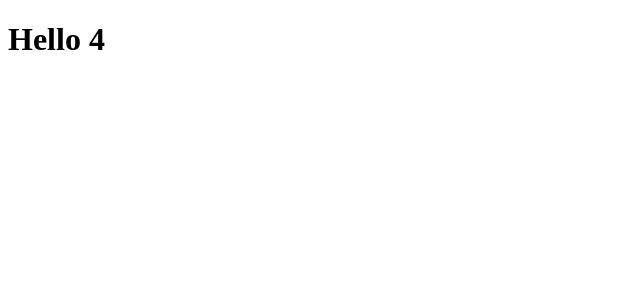
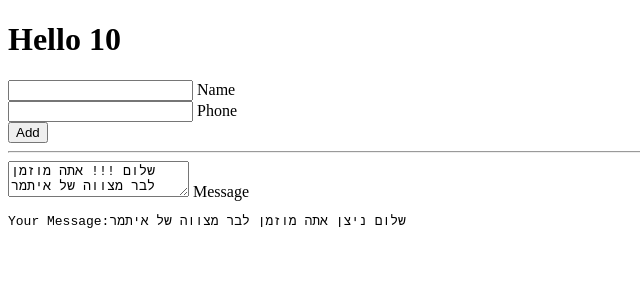
Before and after one commit to nitzan63/swm, a React (Vite) app: page / in a window 1280 px wide. Shown: the top 300 px of the page, without its empty margins (0-640 px from the left). Built offline with nearby package versions, Linux system fonts and the light colour scheme; the HTML template or start-up script is replaced by a standard one.

Commit message:
progress done

```diff
--- a/src/App.tsx
+++ b/src/App.tsx
@@ -1,10 +1,65 @@
+import { useState } from "react";
+
 function App() {
+  const [name, setName] = useState("");
+  const [phone, setPhone] = useState("");
+  const [arr, setArr] = useState<({name:string,phone:string})[]>([]);
+  const [message, setMessage] = useState("שלום !!! אתה מוזמן לבר מצווה של איתמר");
+  // [x] - input phone
+  // [x] - clear text after add
+  // [x] - only add a valid name - give errro with alert
+  // bonus
+  // [x] - add <textarea> for input message template
+  // [x] - show preview of how message would look merged, using <pre></pre>
+
+  function add() {
+    if (name.length < 2) alert("Wrong Name Input!");
+    else if (phone.length < 5) alert("Wrong Phone input!")
+    else {
+      setMessage(message);
+      setArr([...arr, { name, phone: fixedPhone }]);
+      setName("");
+      setPhone("");
+    }
+  }
+
+  const messageTemplate = message.replace(/!!!/g, (arr[0]?.name || name) || 'ניצן' );
+  const fixedPhone = "972" + (phone[0] == "0" ? phone.slice(1) : phone);
   return (
-
-  <h1 onClick={()=>alert("123")}>Hello {1+3}</h1>
-
-
-  )
+    <>
+      <h1 onClick={() => alert("123")}>Hello {1 + 9}</h1>
+      <div>
+        <input value={name} onChange={(e) => setName(e.target.value)} /> Name
+      </div>
+      <div>
+        <input value={phone} onChange={(e) => setPhone(e.target.value)} /> Phone
+      </div>
+      <button onClick={add}>Add</button>
+      <hr/>
+      <div>
+        <textarea value={message} onChange={(e)=> setMessage(e.target.value)} /> Message
+      </div>
+      <pre>
+        Your Message:
+        {messageTemplate}
+      </pre>
+      {arr.map((item) => {
+        const specificMessage = messageTemplate.replace(/!!!/g, item.name);
+        return (
+          <div key={item.phone}>
+            <a
+              href={`whatsapp://send?phone=${item.phone}&text=${encodeURI(
+                specificMessage
+              )}`}
+            >
+              {" "}
+              {item.name}{" "}
+            </a>
+          </div>
+        );
+      })}
+    </>
+  );
 }
 
 export default App;
```
